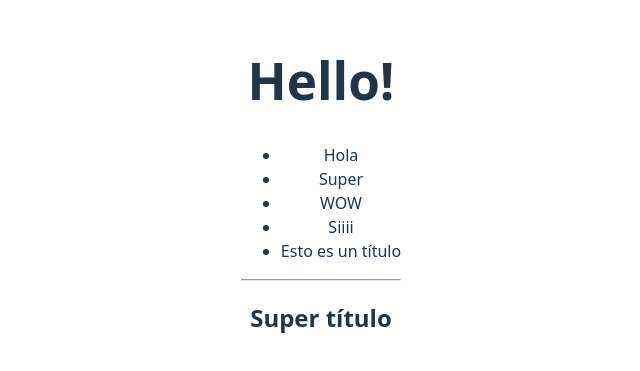
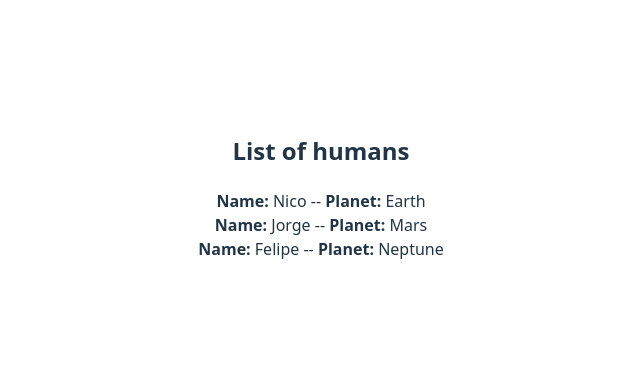
Before and after one commit to jaiminator/prueba-react, a React (Vite) app: page / in a window 1280 px wide. Shown: the part 213-584 px from the top of the page, without its empty margins (319-959 px from the left). Built offline with nearby package versions, Linux system fonts and the light colour scheme.

Commit message:
Ejercicio mostrar lista de humanos

```diff
--- a/src/App.jsx
+++ b/src/App.jsx
@@ -1,18 +1,19 @@
 import Titulito from './components/Titulito'
 import './App.css'
+import Human from './components/Human'
 
 function App() {
 
-  const titulos = ['Hola', 'Super', 'WOW', 'Siiii', 'Esto es un título'];
+  const humansArray = [
+        {name: "Nico", planet: "Earth", image: "https://photojournal.jpl.nasa.gov/browse/PIA00114.gif"},
+        {name: "Jorge", planet: "Mars", image: "https://styles.redditmedia.com/t5_2qku9/styles/communityIcon_z5gbxg4feoe31.jpg?format=pjpg&s=69cb64628c9f8ee4d2496c4c432a800f59a4bb55"},
+        {name: "Felipe", planet: "Neptune", image: "https://b.thumbs.redditmedia.com/9KPMHfkLV9M3LRTGllY2IYf3vA3lpK8hiyblPFB4Fik.png"},
+    ];
 
   return (
     <>
-      <h1>Hello!</h1>
-      <ul>
-        {titulos.map((titulo) => <li>{titulo}</li>)}
-      </ul>
-      <hr></hr>
-      <Titulito title="Super título"/>
+      <h2>List of humans</h2>
+      {humansArray.map((humanElem) => <Human humanProp={humanElem}/>)}
     </>
   )
 }
--- /dev/null
+++ b/src/components/Human.jsx
@@ -0,0 +1,13 @@
+const Human = ({ humanProp }) => {
+
+    return (
+        <>
+            <div>
+                <div><b>Name: </b>{humanProp.name} -- <b>Planet: </b> {humanProp.planet}</div>
+                {/* <div>{humanProp.image}</div> */}
+            </div>
+        </>
+    )
+}
+
+export default Human
```
